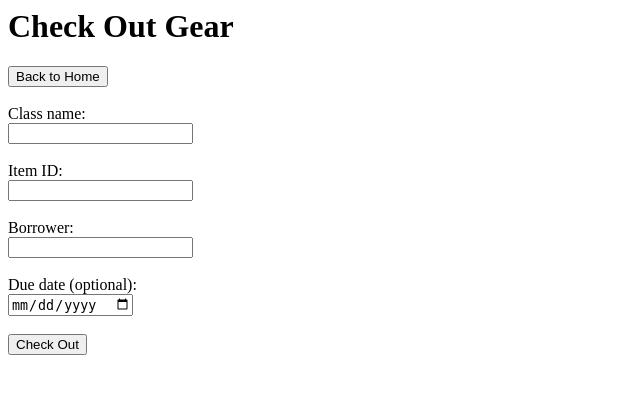
After one commit to EspenLunden/GIMS, a Flask app: page /checkout_gear in a window 1280 px wide. The commit adds this page. Shown: the top 394 px of the page, without its empty margins (0-640 px from the left). Run offline with Flask 3, Linux system fonts and the light colour scheme.

Commit message:
Added checkout, search, and delete functionality
Added checkout, search, and delete functionality.

```diff
--- a/app.py
+++ b/app.py
@@ -248,6 +248,103 @@ def editGear():
     # GET -> render form
     return fl.render_template('edit_gear.html', userClasses=userClasses, gearItems=gearItems)
 
+
+@app.route('/search_gear', methods=['GET', 'POST'])
+def searchGear():
+    # Always re-read so searches include the latest changes
+    if os.path.exists(gearPath) and os.path.getsize(gearPath) > 0:
+        with open(gearPath, 'r') as f:
+            gearItems = json.load(f)
+    else:
+        gearItems = {}
+
+    query = ''
+    results = []
+
+    if fl.request.method == 'POST':
+        query = (fl.request.form.get('query') or '').strip().lower()
+        for cname, items in gearItems.items():
+            for item in items:
+                # Match if the term shows up in any value
+                if not query or any(query in str(val).lower() for val in item.values()):
+                    results.append({"class": cname, "item": item})
+
+    return fl.render_template('search_gear.html', results=results, query=query)
+
+
+@app.route('/delete_gear', methods=['GET', 'POST'])
+def deleteGear():
+    # Fresh read keeps deletes in sync with what the user just saw
+    if os.path.exists(gearPath) and os.path.getsize(gearPath) > 0:
+        with open(gearPath, 'r') as f:
+            gearItems = json.load(f)
+    else:
+        gearItems = {}
+
+    if fl.request.method == 'POST':
+        className = fl.request.form.get('class_name')
+        item_id = fl.request.form.get('item_id')
+
+        if className and item_id and className in gearItems:
+            items = gearItems.get(className, [])
+            # Drop the requested ID if it exists
+            new_items = [it for it in items if str(it.get('ID')) != str(item_id)]
+
+            if len(new_items) != len(items):
+                # Only write when something actually changed
+                gearItems[className] = new_items
+                with open(gearPath, 'w') as f:
+                    json.dump(gearItems, f, indent=4)
+                print(f"Deleted item {item_id} from {className}")
+                return fl.redirect(fl.url_for('dashboard'))
+
+        print('Invalid delete request')
+        return fl.redirect(fl.url_for('deleteGear'))
+
+    return fl.render_template('delete_gear.html')
+
+
+@app.route('/checkout_gear', methods=['GET', 'POST'])
+def checkoutGear():
+    # Pull the latest data before deciding if something is available
+    if os.path.exists(gearPath) and os.path.getsize(gearPath) > 0:
+        with open(gearPath, 'r') as f:
+            gearItems = json.load(f)
+    else:
+        gearItems = {}
+
+    if fl.request.method == 'POST':
+        className = fl.request.form.get('class_name')
+        item_id = fl.request.form.get('item_id')
+        borrower = fl.request.form.get('borrower') or 'Unknown'
+        due_date = fl.request.form.get('due_date') or ''
+
+        # Need class, id, and a record of who took it
+        if className and item_id and className in gearItems:
+            for item in gearItems.get(className, []):
+                if str(item.get('ID')) == str(item_id):
+                    # Stop double-booking
+                    if item.get('is_checked_out'):
+                        print('Item already checked out')
+                        return fl.redirect(fl.url_for('checkoutGear'))
+
+                    # Mark that this item is out and who has it
+                    item['is_checked_out'] = True
+                    item['checked_out_by'] = borrower
+                    item['due_date'] = due_date
+
+                    # Persist the update
+                    with open(gearPath, 'w') as f:
+                        json.dump(gearItems, f, indent=4)
+
+                    print(f"Checked out item {item_id} in {className} to {borrower}")
+                    return fl.redirect(fl.url_for('dashboard'))
+
+        print('Invalid checkout request')
+        return fl.redirect(fl.url_for('checkoutGear'))
+
+    return fl.render_template('checkout_gear.html')
+
 @app.route('/view_gear', methods=['GET'])
 def view_gear():
     # Load gear items from file
--- /dev/null
+++ b/templates/checkout_gear.html
@@ -0,0 +1,26 @@
+<html>
+    <h1>Check Out Gear</h1>
+
+    <button type="button" onclick="window.location='/dashboard'">Back to Home</button>
+    <br><br>
+
+    <form method="post">
+        <label for="class_name">Class name:</label><br>
+        <input type="text" id="class_name" name="class_name" required />
+        <br><br>
+
+        <label for="item_id">Item ID:</label><br>
+        <input type="text" id="item_id" name="item_id" required />
+        <br><br>
+
+        <label for="borrower">Borrower:</label><br>
+        <input type="text" id="borrower" name="borrower" required />
+        <br><br>
+
+        <label for="due_date">Due date (optional):</label><br>
+        <input type="date" id="due_date" name="due_date" />
+        <br><br>
+
+        <input type="submit" value="Check Out" />
+    </form>
+</html>
--- a/templates/dashboard.html
+++ b/templates/dashboard.html
@@ -13,6 +13,12 @@
             <button type="button" onclick="window.location.href='/edit_gear'">Edit Gear Item</button>
             <br><br>
             <button type="button" onclick="window.location.href='/view_gear'">View Gear Items</button>
+            <br><br>
+            <button type="button" onclick="window.location.href='/search_gear'">Search Gear</button>
+            <br><br>
+            <button type="button" onclick="window.location.href='/delete_gear'">Delete Gear</button>
+            <br><br>
+            <button type="button" onclick="window.location.href='/checkout_gear'">Check Out Gear</button>
         </form>
     </body>
 </html>
```
Also changed, not shown: templates/delete_gear.html (added, +18 -0 lines), templates/search_gear.html (added, +27 -0 lines).
